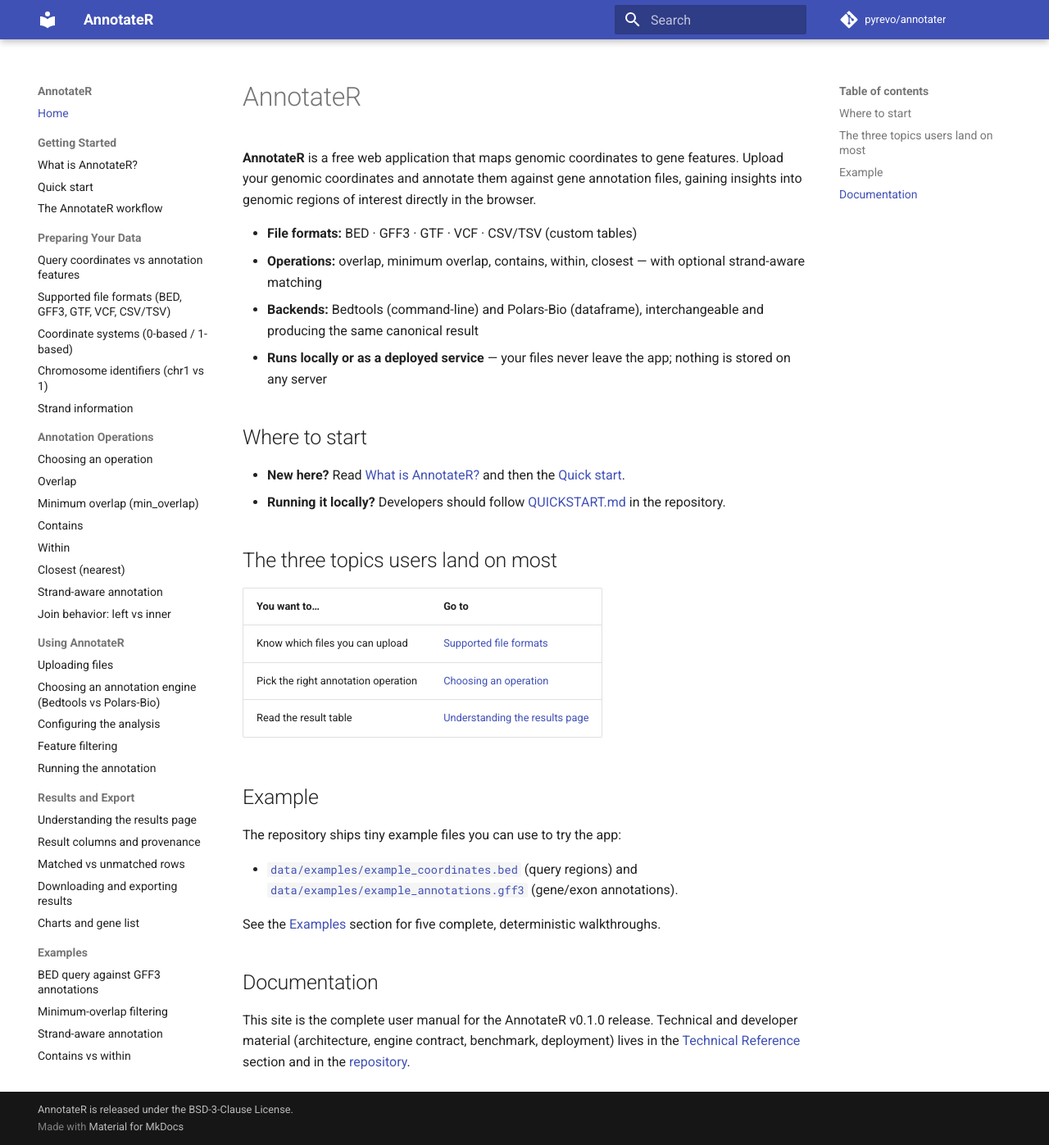
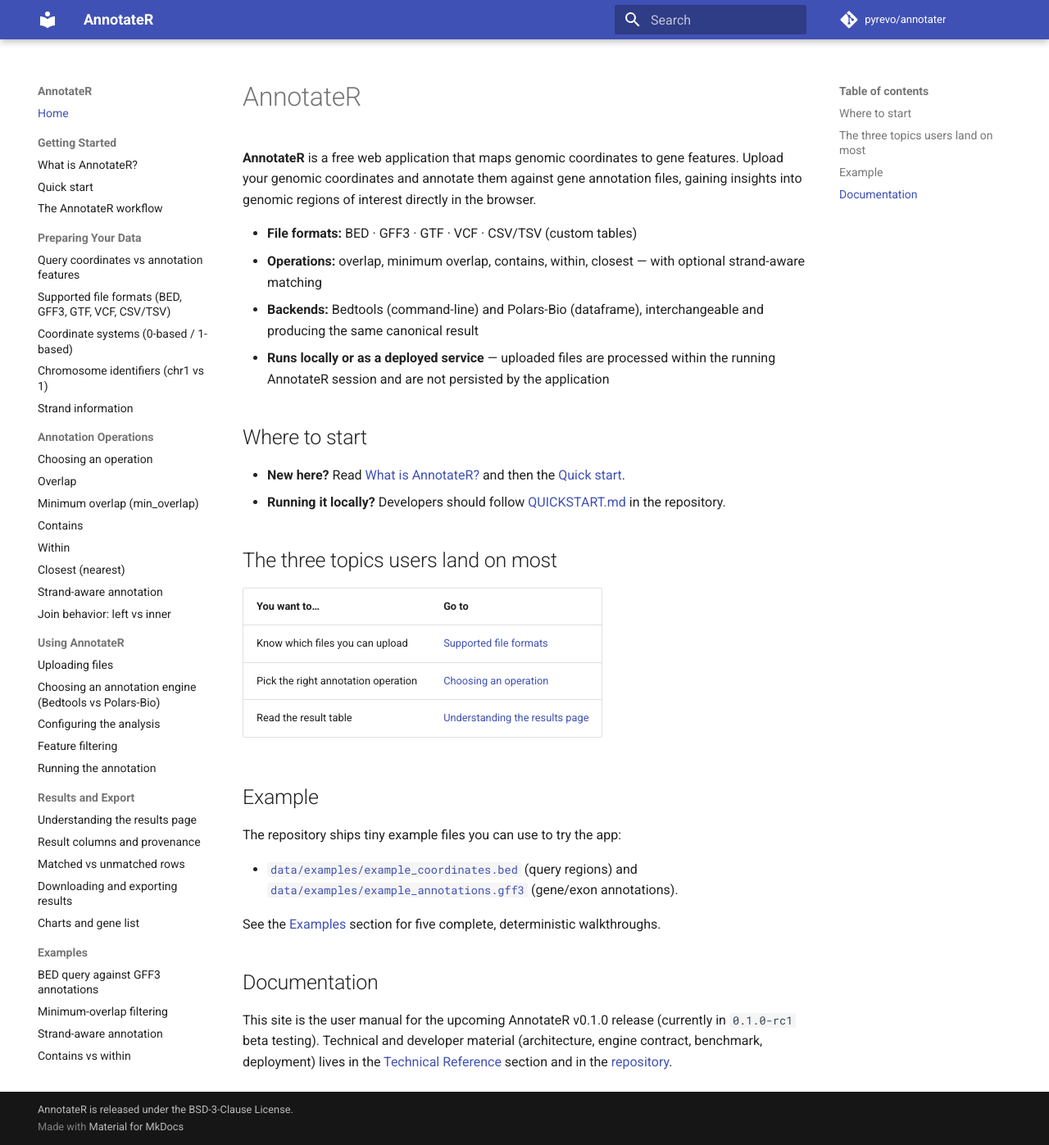
Before and after one commit to JD2112/annotater, an MkDocs documentation site: the page built from docs/index.md, in a window 1280 px wide and 1397 px high. Shown: the whole window at 82% size. Built offline with MkDocs 1.6.1 and Material for MkDocs 9.7.7, drawn with Linux system fonts in a browser that asks for light colours; comment, search, counter and statistics services are not loaded.

Commit message:
docs: fix final pre-release wording

```diff
--- a/docs/index.md
+++ b/docs/index.md
@@ -10,8 +10,9 @@ directly in the browser.
   with optional strand-aware matching
 - **Backends:** Bedtools (command-line) and Polars-Bio (dataframe),
   interchangeable and producing the same canonical result
-- **Runs locally or as a deployed service** — your files never leave the
-  app; nothing is stored on any server
+- **Runs locally or as a deployed service** — uploaded files are
+  processed within the running AnnotateR session and are not persisted
+  by the application
 
 ## Where to start
 
@@ -43,7 +44,8 @@ deterministic walkthroughs.
 
 ## Documentation
 
-This site is the complete user manual for the AnnotateR v0.1.0 release.
+This site is the user manual for the upcoming AnnotateR v0.1.0 release
+(currently in `0.1.0-rc1` beta testing).
 Technical and developer material (architecture, engine contract,
 benchmark, deployment) lives in the
 [Technical Reference](technical/scientific-contract.md) section and in
```
Also changed, not shown: QUICKSTART.md (+1 -2 lines), README.md (+3 -4 lines), docs/using/engines.md (+5 -3 lines).
